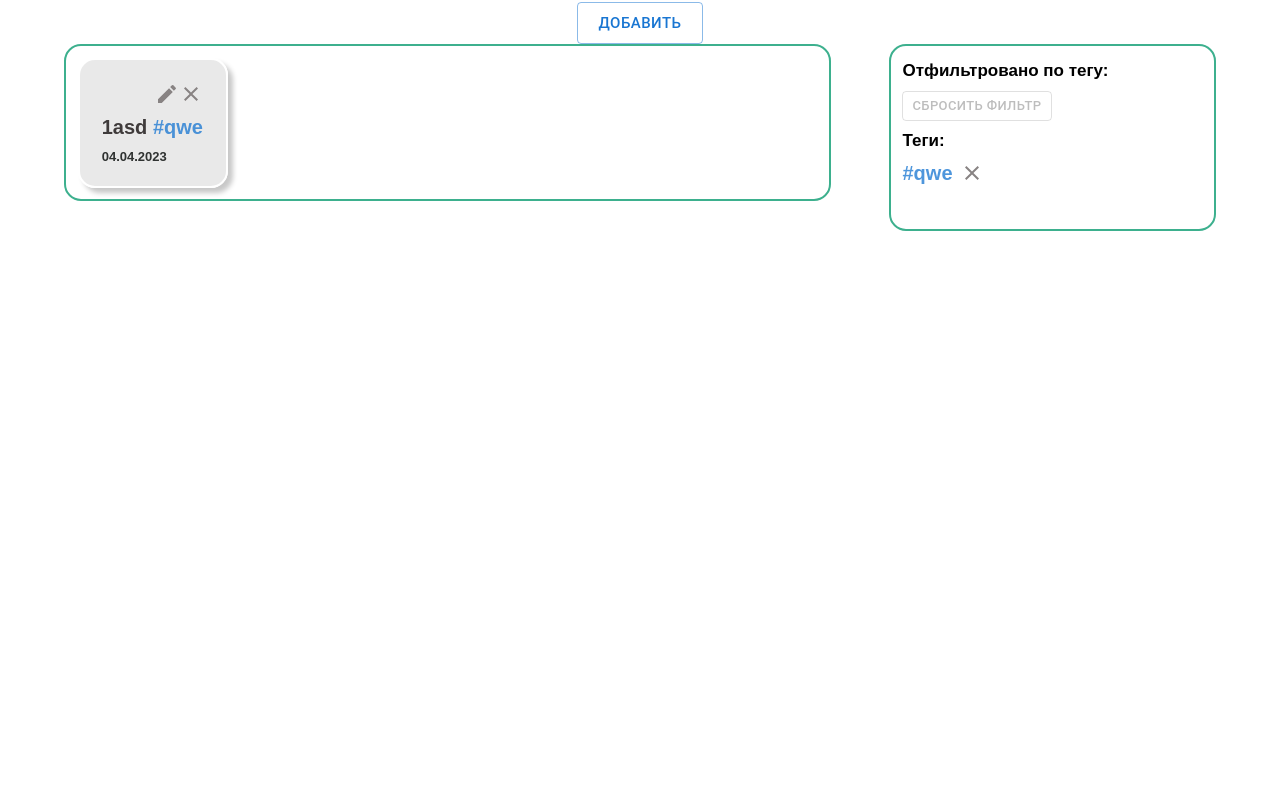
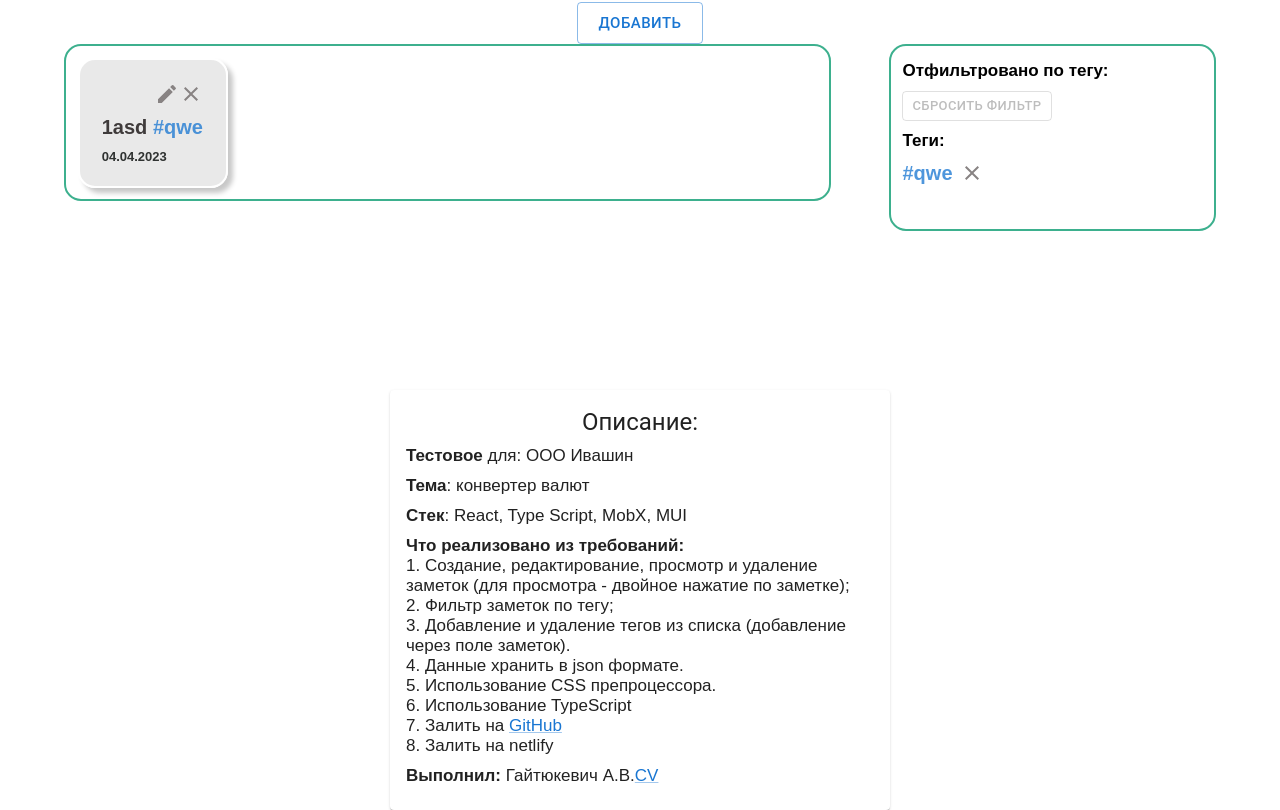
Before and after one commit to Metaloziz/notes, a React (Create React App) app: page / in a window 1280 px wide. Shown: the part 236-1046 px from the top of the page. Before the commit the page ends 800 px from the top, so only its background shows below. Built offline with nearby package versions, Linux system fonts and the light colour scheme.

Commit message:
feat: added description

```diff
--- a/src/App.module.scss
+++ b/src/App.module.scss
@@ -1,6 +1,6 @@
 .App {
   text-align: center;
-  height: 100vh;
+  //height: 100vh;
   display: flex;
   align-items: center;
   justify-content: flex-start;
--- a/src/App.tsx
+++ b/src/App.tsx
@@ -1,3 +1,4 @@
+import { Description } from "components/Descriptoon/Description";
 import { FC } from 'react'
 
 import style from './App.module.scss'
@@ -11,6 +12,7 @@ const App: FC = () => (
     <Header />
     <Input />
     <Table />
+    <Description/>
   </div>
 )
 
--- /dev/null
+++ b/src/components/Descriptoon/Description.module.scss
@@ -0,0 +1,17 @@
+.main {
+
+  max-width: 500px;
+  margin: 2% 0 0 0;
+
+
+  .body {
+    display: flex;
+    flex-direction: column;
+    align-items: flex-start;
+    gap: 10px;
+
+    div {
+      text-align: left;
+    }
+  }
+}
--- /dev/null
+++ b/src/components/Descriptoon/Description.tsx
@@ -0,0 +1,55 @@
+import { Link } from "@mui/material";
+
+import Card from '@mui/material/Card'
+import CardContent from '@mui/material/CardContent'
+import Typography from '@mui/material/Typography'
+import { FC } from 'react'
+
+import style from './Description.module.scss'
+
+export const Description: FC = () => (
+  <Card className={style.main}>
+    <CardContent>
+      <Typography gutterBottom variant="h5" component="div">
+        Описание:
+      </Typography>
+      <div className={style.body}>
+        <div>
+          <b>Тестовое</b> для: ООО Ивашин
+        </div>
+        <div>
+          <b>Тема</b>: конвертер валют
+        </div>
+        <div>
+          <b>Стек</b>:  React, Type Script, MobX, MUI
+        </div>
+        <div>
+          <b>Что реализовано из требований:</b>
+          <div>
+            1. Создание, редактирование, просмотр и удаление заметок (для просмотра - двойное
+            нажатие по заметке); <br/>
+            2. Фильтр заметок по тегу; <br/>
+            3. Добавление и удаление тегов из списка (добавление через поле заметок). <br/>
+            4. Данные хранить в json формате. <br/>
+            5. Использование CSS препроцессора. <br/>
+            6. Использование TypeScript <br/>
+            7. Залить на    <Link  href="https://github.com/Metaloziz/notes" title="GitHub" target="_blank">GitHub</Link> <br/>
+            8. Залить на netlify <br/>
+
+          </div>
+
+        </div>
+
+        <div>
+          <b>Выполнил: </b> Гайтюкевич А.В.
+          <Link
+            href="https://hh.ru/resume/0a4b0dcaff0bb219880039ed1f734530536158"
+            title="CV" target="_blank"
+          >
+            CV
+          </Link>
+        </div>
+      </div>
+    </CardContent>
+  </Card>
+)
```
Also changed, not shown: 1 other file (tests, documents, lock files or other folders).
